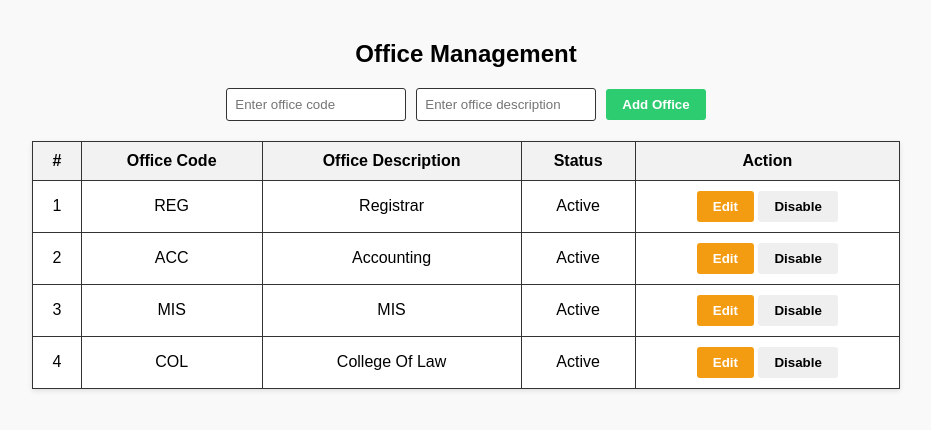
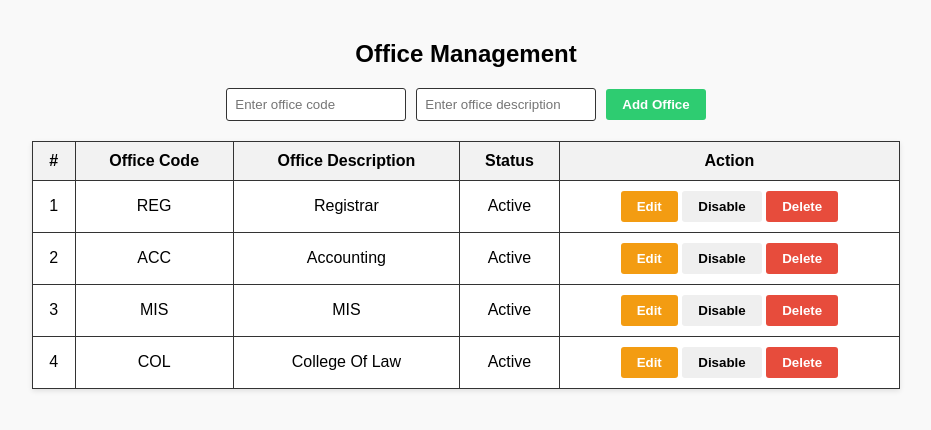
Before and after one commit to 4thgenrs/LINYA, a PHP site: page /includes/office.php in a window 1280 px wide. Shown: the top 430 px of the page, without its empty margins (174-1105 px from the left). Run offline with PHP 8.4, Linux system fonts and the light colour scheme; data comes from the database, SQL or seed files in the repository.

Commit message:
Work in progress

```diff
--- a/backend/officeData.php
+++ b/backend/officeData.php
@@ -44,9 +44,27 @@ if ($_SERVER['REQUEST_METHOD'] === 'POST') {
             }
         }
     }
+//Delete Office
+    if (isset($_POST['delete_office'])) {
+        $id = intval($_POST['office_id'] ?? 0);
+        if ($id > 0) {
+            //Delete Services first
+            $serviceStmt = $conn->prepare("DELETE FROM services WHERE office = ?");
+            if ($serviceStmt) {
+                $serviceStmt->bind_param("i", $id);
+                $serviceStmt->execute();
+                $serviceStmt->close();
+            }
 
-    // 🔁 Redirect to prevent form resubmission
-    header("Location: office.php");
+            //Delete Office latter
+            $officeStmt = $conn->prepare("DELETE FROM offices WHERE office_id = ?");
+            if ($officeStmt) {
+                $officeStmt->bind_param("i", $id);
+                $officeStmt->execute();
+                $officeStmt->close();
+            }
+        }
+    }
     exit;
 }
 
--- a/includes/office.php
+++ b/includes/office.php
@@ -88,6 +88,10 @@
                                 <input type="hidden" name="office_id" value="<?php echo $office['office_id']; ?>">
                                 <input type="submit" name="toggle_office" value="<?php echo intval($office['enabled']) ? 'Disable' : 'Enable'; ?>" onclick="return confirm('Are you sure?');">
                             </form>
+                            <form method="POST" style="display:inline;">
+                                <input type="hidden" name="office_id" value="<?php echo $office['office_id']; ?>">
+                                <input type="submit" name="delete_office" value="Delete" onclick="return confirm('Are you sure?');">
+                            </form>
                         </td>
                     </tr>
                 <?php endforeach; ?>
```
